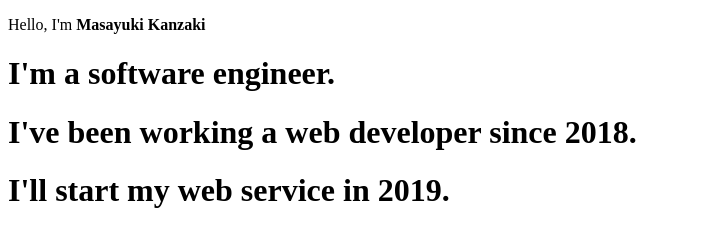
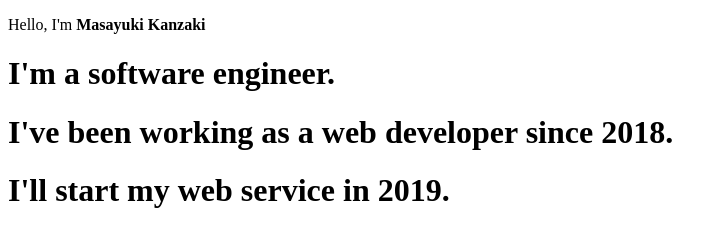
Before and after one commit to Masayuki-Kanzaki/Masayuki-Kanzaki.github.io, a plain HTML site: page index.html in a window 1280 px wide. Shown: the whole page, without its empty margins (0-726 px from the left). Drawn offline with Linux system fonts and the light colour scheme.

Commit message:
try viewport

```diff
--- a/index.html
+++ b/index.html
@@ -3,11 +3,12 @@
   <head>
     <title>mk page</title>
     <meta charset="uft-8">
+    <meta name="viewport" content="width=device-width, initial-scale=1">
   </head>
   <body>
     <p>Hello, I'm <strong>Masayuki Kanzaki</strong></p>
     <h1>I'm a software engineer.</h1>
-    <h1>I've been working a web developer since 2018.</h1>
+    <h1>I've been working as a web developer since 2018.</h1>
     <h1>I'll start my web service in 2019.</h1>
   </body>
 </html>
```
